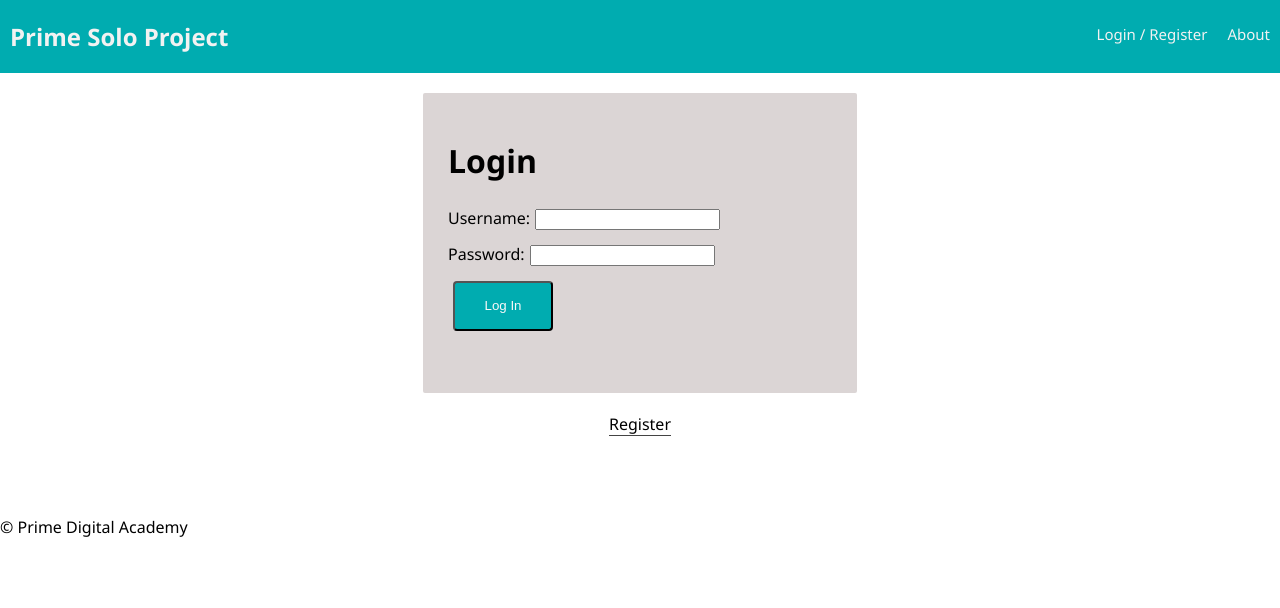
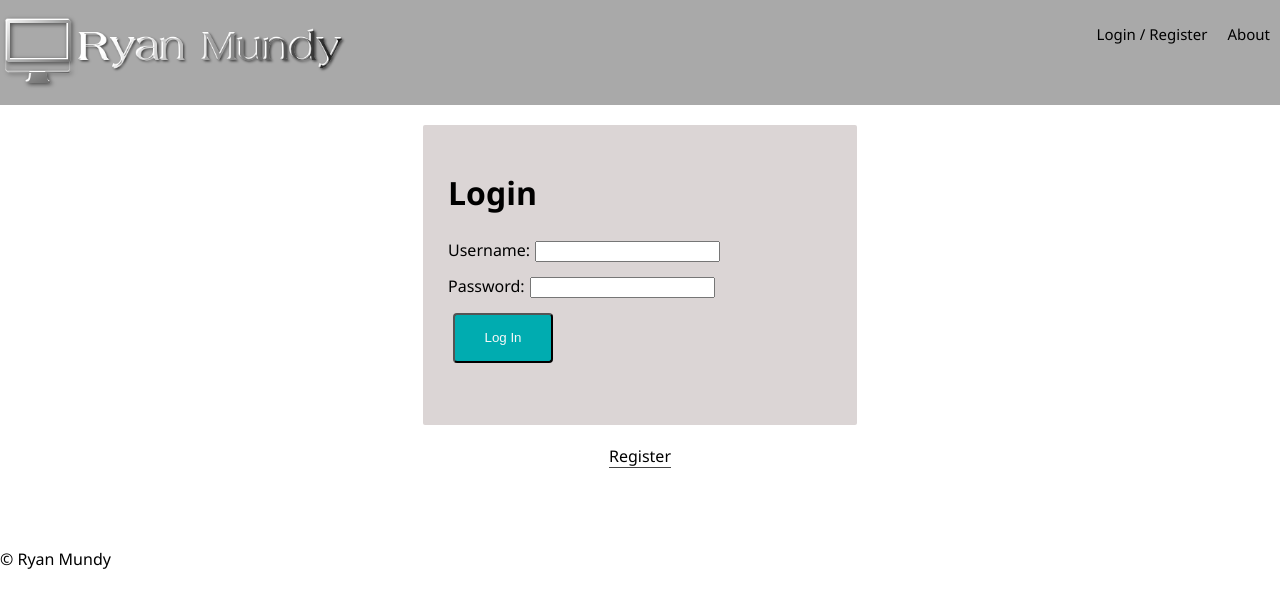
Before and after one commit to ryanmundy/personal-site, a React (Create React App) app: page /#/info in a window 1280 px wide. Shown: the top 608 px of the page. Built offline with nearby package versions, Linux system fonts and the light colour scheme; no server answers.

Commit message:
adds logo

```diff
--- a/public/index.html
+++ b/public/index.html
@@ -5,7 +5,7 @@
     <meta name="viewport" content="width=device-width, initial-scale=1, shrink-to-fit=no">
     <meta name="theme-color" content="#000000">
 
-    <title>App</title>
+    <title>Ryan Mundy</title>
   </head>
   <body>
     <noscript>
--- a/src/components/Footer/Footer.js
+++ b/src/components/Footer/Footer.js
@@ -8,7 +8,7 @@ import './Footer.css'
 
 const Footer = () => (
   <footer>
-    &copy; Prime Digital Academy
+    &copy; Ryan Mundy
   </footer>
 );
 
--- a/src/components/Nav/Nav.css
+++ b/src/components/Nav/Nav.css
@@ -8,13 +8,13 @@
 
 .nav {
   overflow: hidden;
-  background-color: #00acb0;
+  background-color:darkgrey;
 }
 
 .nav-link {
   float: left;
-  color: #f2f2f2;
-  background-color: #00acb0;
+  color: black;
+  background-color: darkgray;
   text-align: center;
   padding: 24px 10px;
   text-decoration: none;
@@ -28,9 +28,14 @@
 }
 
 .nav-link:hover {
-  background-color: #008183;
+  background-color: lightgray;
 }
 
 .nav-right {
   float: right;
 }
+
+.nav-image {
+  /* margin: 10px; */
+  height: 100px;
+}
--- a/src/components/Nav/Nav.js
+++ b/src/components/Nav/Nav.js
@@ -7,7 +7,7 @@ import './Nav.css';
 const Nav = (props) => (
   <div className="nav">
     <Link to="/home">
-      <h2 className="nav-title">Prime Solo Project</h2>
+      <img className="nav-image" src="logo3.png" alt="logo" />
     </Link>
     <div className="nav-right">
       <Link className="nav-link" to="/home">
```
Also changed, not shown: public/logo2.png (added), public/logo3.png (added).
